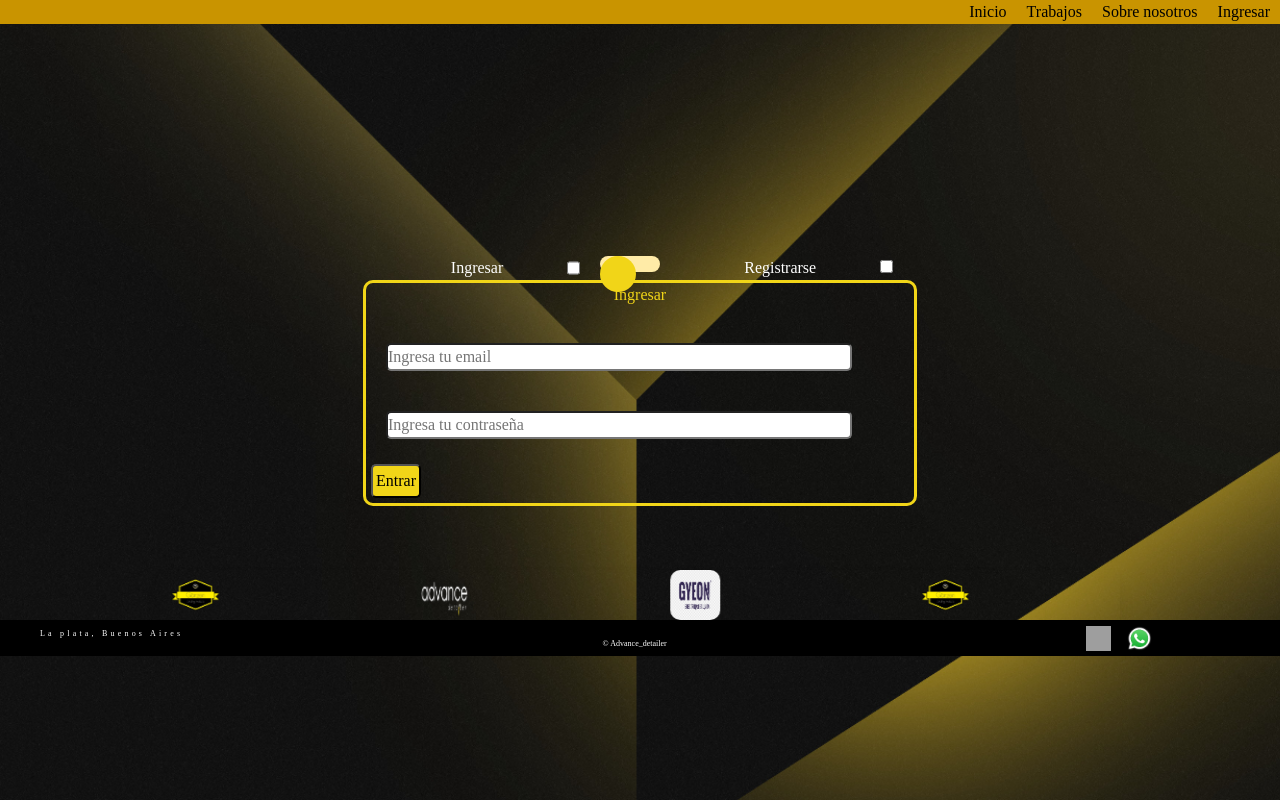
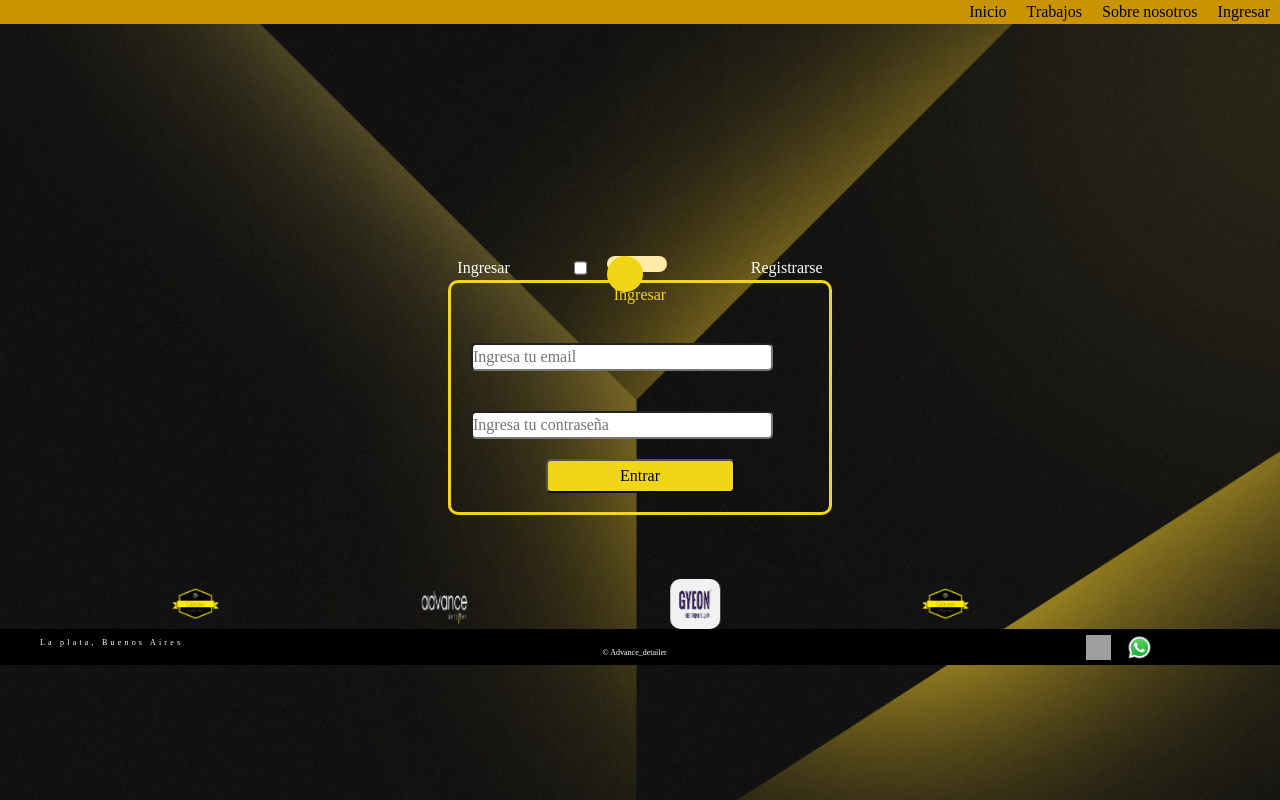
Before and after one commit to ignacio-nicoletti/Advance_detail-Client, a Next.js app: page /login in a window 1280 px wide. Built offline with nearby package versions, Linux system fonts and the light colour scheme; grey boxes are pictures that could not be loaded; a web font is replaced by a local one.

Commit message:
login finish

```diff
--- a/src/pages/index.tsx
+++ b/src/pages/index.tsx
@@ -17,7 +17,9 @@ export default function Home() {
   return (
     <>
 
-
+      <h1>
+        home
+      </h1>
     </>
   )
 }
--- a/src/pages/login/index.tsx
+++ b/src/pages/login/index.tsx
@@ -1,18 +1,21 @@
 import { Footer } from "@/components/Footer/footer";
 import { Navbar } from "@/components/navbar/navbar";
-import { postlogin } from "@/redux/api";
+import { postlogin, postRegister } from "@/redux/api";
+import { AppDispatch, RootState } from "@/redux/store/store";
 import { useState } from "react";
+import { useDispatch, useSelector } from "react-redux";
 import style from "./login.module.css";
 
+import Router from "next/router";
+
 export default function Login() {
-  const [login, setLogin] = useState(true);
+  const dispatch = useDispatch<AppDispatch>();
+  const [login, setLogin] = useState(true); //alterna login y register
+  const [email, setEmail] = useState("");
+  const [password, setPassword] = useState("");
+  const { status } = useSelector((state: RootState) => state.Auth);
 
-
-  const [email, setEmail] = useState('');
-  const [password, setPassword] = useState('');
-
-
-let values={email,password}
+  let values = { email, password };
 
   const handlerActive = () => {
     setLogin(!login);
@@ -20,11 +23,14 @@ let values={email,password}
 
   const handleSubmit = (e: any) => {
     e.preventDefault();
-    postlogin(values)
+    login === true
+      ? dispatch(postlogin(values))
+      : dispatch(postRegister(values));
+  };
 
-
-    // console.log(`password: ${password}\nEmail: ${email}`);
-  };
+  if (status === 200) {
+    Router.push("/");
+  } //si se logueo ingresa
 
   return (
     <div className={style.login}>
@@ -44,21 +50,27 @@ let values={email,password}
 
           <span>Registrarse</span>
 
-          <div>
+          {/* <div>
             <input type="checkbox" id="toggle" />
             <label htmlFor="toggle"></label>
-          </div>
+          </div> */}
         </div>
 
         {login === true ? (
           <div className={style.containFront}>
             <p>Ingresar</p>
             <form onSubmit={handleSubmit}>
-              <input id='email' type="email" placeholder="Ingresa tu email"
-              onChange={(e) => setEmail(e.target.value)}
+              <input
+                id="email"
+                type="email"
+                placeholder="Ingresa tu email"
+                onChange={(e) => setEmail(e.target.value)}
               />
-              <input id='password' type="password" placeholder="Ingresa tu contraseña"
-              onChange={(e) => setPassword(e.target.value)}
+              <input
+                id="password"
+                type="password"
+                placeholder="Ingresa tu contraseña"
+                onChange={(e) => setPassword(e.target.value)}
               />
               <button type="submit">Entrar</button>
             </form>
@@ -66,10 +78,20 @@ let values={email,password}
         ) : (
           <div className={style.containBack}>
             <p>Registrarse</p>
+            <form onSubmit={handleSubmit}>
+              <input
+                type="email"
+                placeholder="Ingresa tu email"
+                onChange={(e) => setEmail(e.target.value)}
+              />
+              <input
+                type="password"
+                placeholder="Ingresa tu contraseña"
+                onChange={(e) => setPassword(e.target.value)}
+              />
 
-            <input type="email" placeholder="Ingresa tu email" />
-            <input type="password" placeholder="Ingresa tu contraseña" />
-            <button type="submit">Registrarse</button>
+              <button type="submit">Registrarse</button>
+            </form>
           </div>
         )}
       </div>
--- a/src/pages/login/login.module.css
+++ b/src/pages/login/login.module.css
@@ -15,7 +15,8 @@
   justify-content: center;
   width: 100%;
 }
-.containFront,.containBack {
+.containFront,
+.containBack {
   display: flex;
   flex-direction: column;
   align-self: center;
@@ -23,65 +24,50 @@
   border: solid #f1d518 3px;
   border-radius: 10px;
   color: #ffff;
-
+  width: 30%;
 }
 
-.containFront input ,.containBack input {
-  width: 85%;
+.containFront form,
+.containBack form {
+  width: 100%;
+  display: flex;
+  flex-direction: column;
+}
+
+.containFront input,
+.containBack input {
+  width: 80%;
   border-radius: 5px;
   margin: 20px;
 }
 
-.containFront button,.containBack button {
+.containFront button,
+.containBack button {
   color: black;
   background-color: #f1d518;
   border-radius: 5px;
   padding: 3px;
-    margin: 5px;
+  width: 50%;
+  margin-bottom: 5%;
+  margin-left: 25%;
 }
 
-
-.containFront p,.containBack p {
+.containFront p,
+.containBack p {
   color: #f1d518;
   text-align: center;
 }
 
-
-.inputs input {
-  margin: 5%;
-  border-radius: 5px;
-}
-
-
-
-
 /* Chekbox */
-
-
-
-
-
-
-
-
-
-
-
-
-
-
-
-
-
 
 .check {
   padding-top: 20%;
   color: white;
   display: flex;
-  justify-content: center
+  justify-content: center;
 }
 
-.check span{
+.check span {
   padding-left: 5%;
   padding-right: 5%;
 }
--- a/src/redux/api.ts
+++ b/src/redux/api.ts
@@ -1,20 +1,33 @@
 import axios from "axios";
+import { log } from "console";
 import { SetAuth } from "./slices/authSlice";
 import { SetProduct } from "./slices/productSlice";
 import { AppDispatch } from "./store/store";
 
-export const postlogin = (values: any) => {
 
-    console.log(values);
-    return async (dispatch: AppDispatch, getState: any,) => {
-        // dispatch()
-    const resp = await axios.post("http://localhost:3000/login", values
+export const postlogin = (values: any) => async (dispatch: AppDispatch) => {
+  try {
+    const resp = await axios.post("http://localhost:3000/login", values);
+    console.log(resp.data);
 
-    );
-    dispatch(SetAuth({ auth: resp.data }));
     localStorage.setItem("token", resp.data.token);
-  };
+    dispatch(SetAuth({ auth: resp.data,status: resp.status  }));
+  } catch (err) {
+    console.log(err);
+  }
 };
+
+
+export const postRegister=(values:any)=>async(dispatch:AppDispatch)=>{
+
+  try {
+    const resp = await axios.post("http://localhost:3000/register", values);
+
+  } catch (error) {
+    console.log(error);
+  }
+}
+
 
 export const getProduct = (token: string | null) => {
   console.log(token);
--- a/src/redux/slices/authSlice.ts
+++ b/src/redux/slices/authSlice.ts
@@ -2,12 +2,14 @@ import { createSlice } from '@reduxjs/toolkit'
 
 
 export interface CounterState {
-    auth: string
+    auth: string,
+    status:Number
 }
 
 
 const initialState: CounterState = {
     auth: "",
+    status:0
 }
 
 
@@ -17,6 +19,7 @@ export const authSlice = createSlice({
     reducers: {
         SetAuth: (state, action) => {
             state.auth = action.payload
+            state.status=action.payload.status
         },
     },
 
--- a/tsconfig.json
+++ b/tsconfig.json
@@ -18,6 +18,6 @@
       "@/*": ["./src/*"]
     }
   },
-  "include": ["next-env.d.ts", "**/*.ts", "**/*.tsx"],
+  "include": ["next-env.d.ts", "**/*.ts", "**/*.tsx", "src/helpers/redirect.js"],
   "exclude": ["node_modules"]
 }
```
Also changed, not shown: src/helpers/redirect.js (added, +12 -0 lines). Lines whose indentation alone changed are shown as unchanged.
